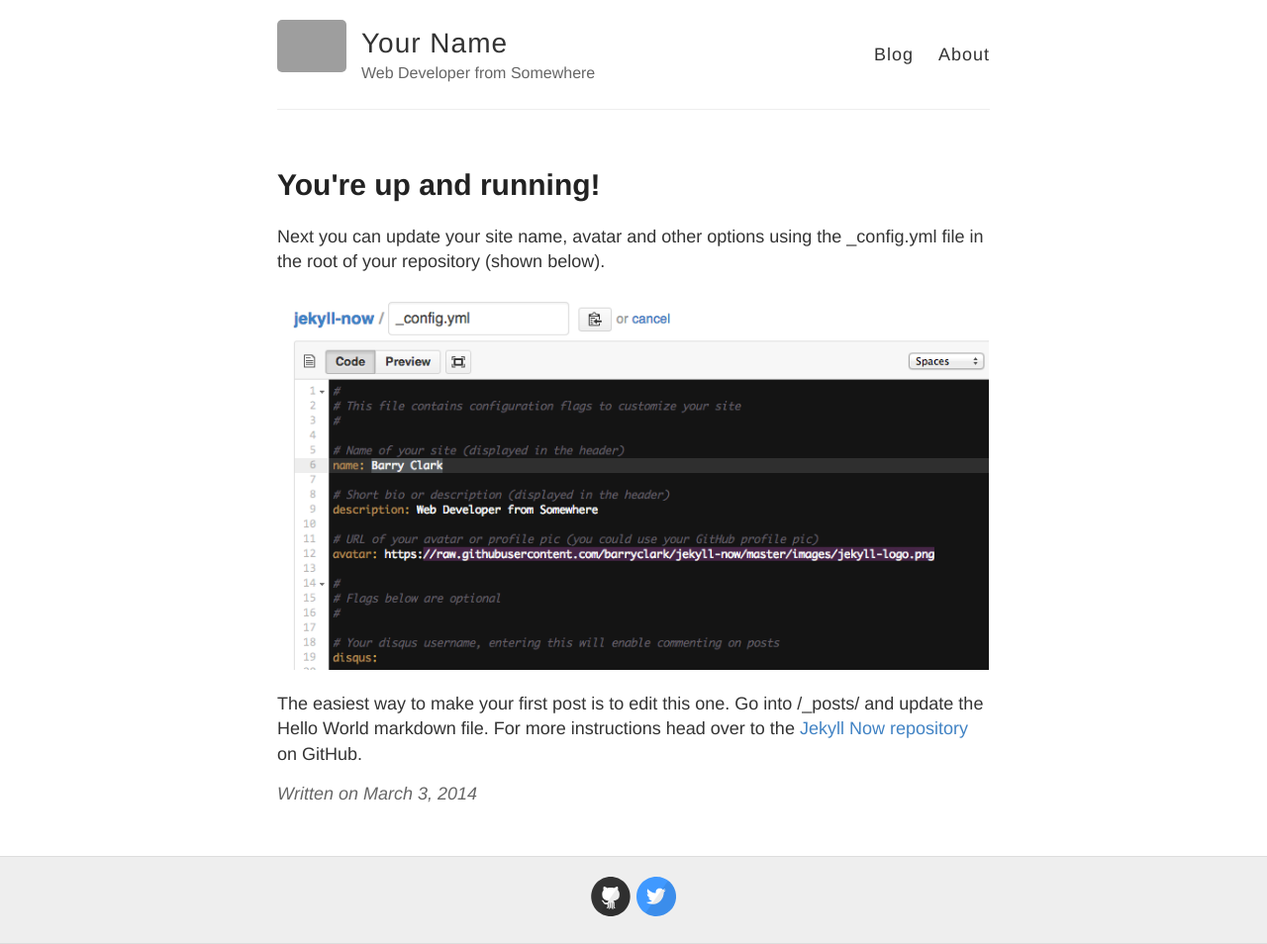
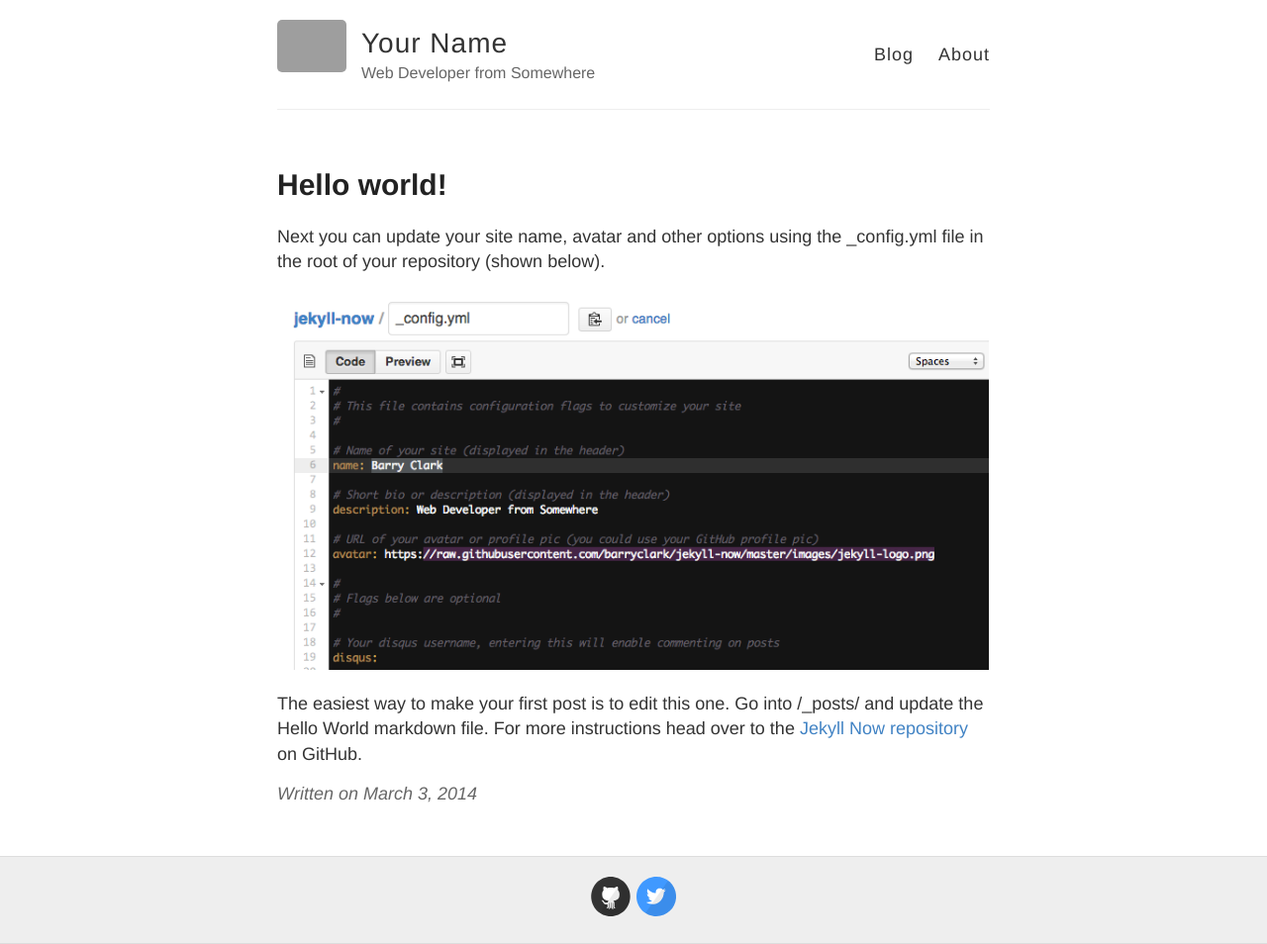
Before and after one commit to BitSavvy-Solutions/bitsavvy-solutions.github.io, a Jekyll site: the page built from _posts/2014-3-3-Hello-World.md, in a window 1280 px wide. Shown: the whole page at 99% size. Built offline with Jekyll 4.4.1, drawn with Linux system fonts in a browser that asks for light colours; grey boxes are pictures that could not be loaded.

Commit message:
Update 2014-3-3-Hello-World.md

```diff
--- a/_posts/2014-3-3-Hello-World.md
+++ b/_posts/2014-3-3-Hello-World.md
@@ -1,6 +1,6 @@
 ---
 layout: post
-title: You're up and running!
+title: Hello world!
 ---
 
 Next you can update your site name, avatar and other options using the _config.yml file in the root of your repository (shown below).
```
